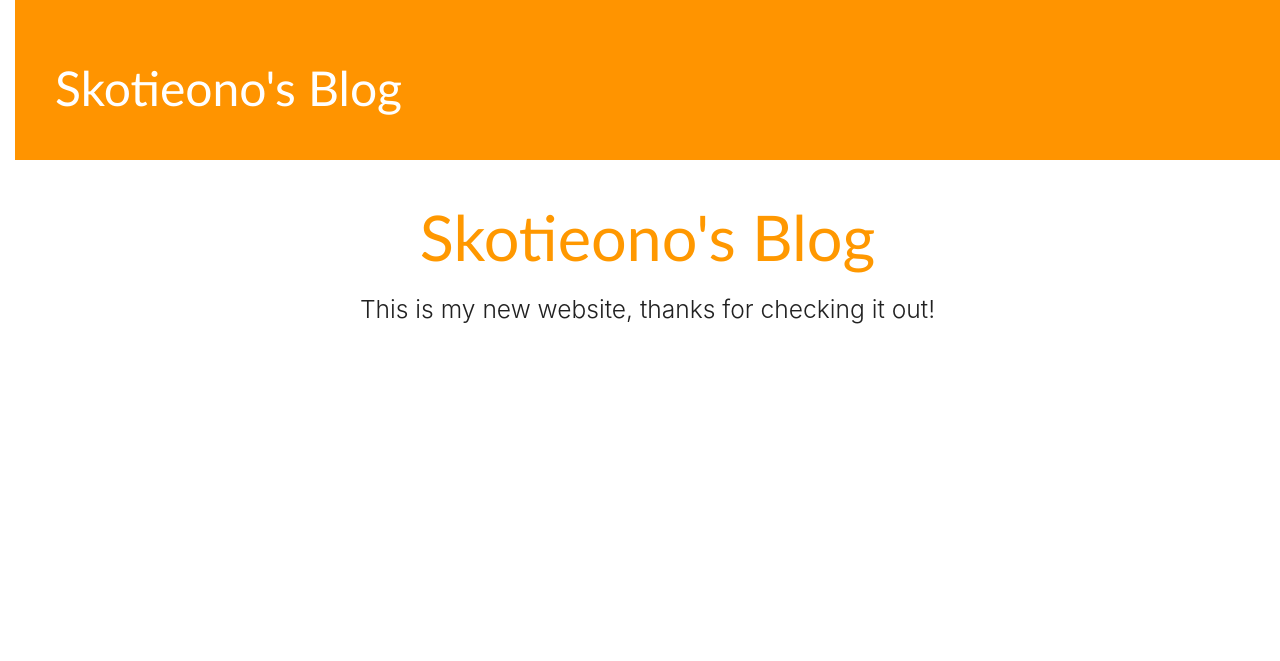
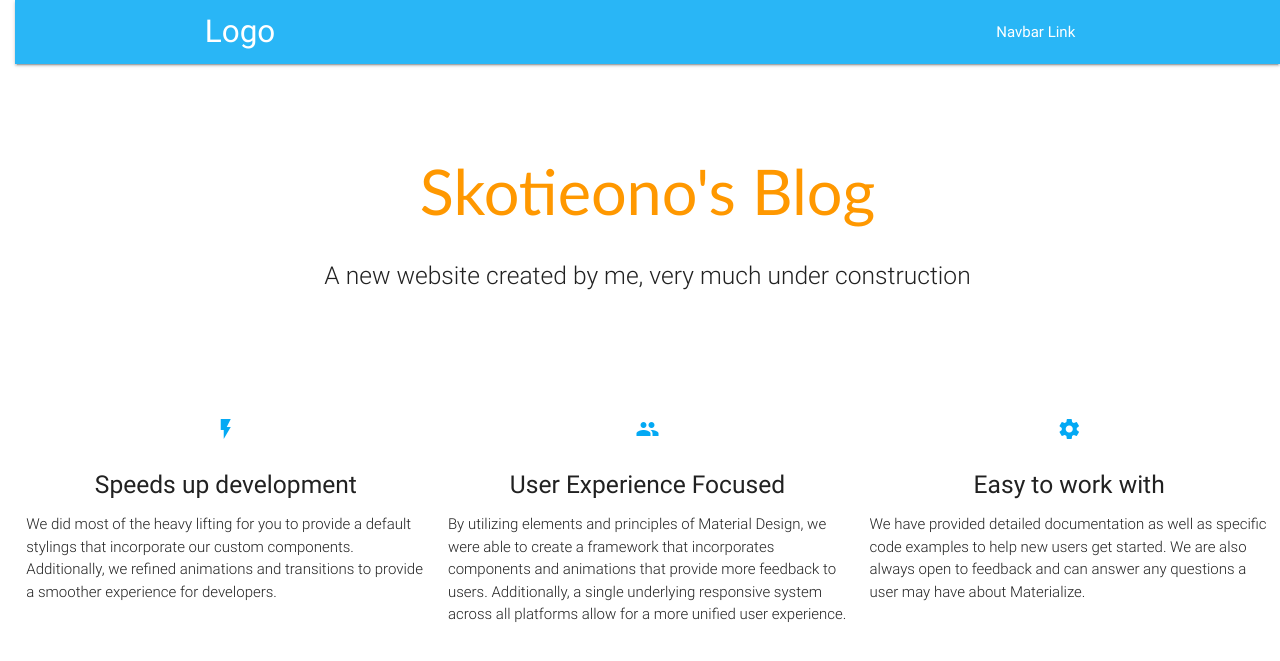
Before and after one commit to Skotieono/myWebsite, a Django app: page / in a window 1280 px wide. Shown: the top 661 px of the page. Run offline with Django 3.2, Linux system fonts and the light colour scheme; data that the repository does not hold is empty; some libraries are stand-ins or nearby versions.

Commit message:
changes to base and post html

```diff
--- a/blog/templates/blog/post_list.html
+++ b/blog/templates/blog/post_list.html
@@ -1,37 +1,79 @@
+
+
 {% load staticfiles %}
-
+<!DOCTYPE html>
 <html>
   <head>
     <title>My New Website</title>
 
     <!--Import Google Icon Font-->
     <link href="https://fonts.googleapis.com/icon?family=Material+Icons" rel="stylesheet">
-    <!--Import materialize.css-->
-    <link type="text/css" rel="stylesheet" href="css/materialize.min.css"  media="screen,projection"/>
+    <!-- Compiled and minified CSS -->
+    <link rel="stylesheet" href="https://cdnjs.cloudflare.com/ajax/libs/materialize/0.100.2/css/materialize.min.css">
     <!-- Compiled and minified JavaScript -->
-    <!--Let browser know website is optimized for mobile-->
-    <meta name="viewport" content="width=device-width, initial-scale=1.0"/>
+    <script src="https://cdnjs.cloudflare.com/ajax/libs/materialize/0.100.2/js/materialize.min.js"></script>
     <link rel="stylesheet" href="{% static 'css/blog.css' %}">
 
   </head>
   <body>
-    <div class="page-header">
-      <h1><a href="/"> Skotieono's Blog</a></h1>
-    </div>
+      <nav class="light-blue lighten-1" role="navigation">
+        <div class="nav-wrapper container"><a id="logo-container" href="#" class="brand-logo">Logo</a>
+          <ul class="right hide-on-med-and-down">
+            <li><a href="#">Navbar Link</a></li>
+          </ul>
 
+          <ul id="nav-mobile" class="side-nav">
+            <li><a href="#">Navbar Link</a></li>
+          </ul>
+          <a href="#" data-activates="nav-mobile" class="button-collapse"><i class="material-icons">menu</i></a>
+        </div>
+      </nav>
+      <div class="section no-pad-bot" id="index-banner">
+        <div class="container">
+          <br><br>
+          <h1 class="header center orange-text">Skotieono's Blog</h1>
+          <div class="row center">
+            <h5 class="header col s12 light">A new website created by me, very much under construction</h5>
+          </div>
+          <br><br>
 
-    <div class="container">
-      <h1 class="header center orange-text">Skotieono's Blog</h1>
-    <div class="row center">
-      <h5 class="header col1 s12 light">This is my new website, thanks for checking it out!</h5>
-    </div>
+        </div>
       </div>
 
-    </div>
+          <!--   Icon Section   -->
+          <div class="row">
+            <div class="col s12 m4">
+              <div class="icon-block">
+                <h2 class="center light-blue-text"><i class="material-icons">flash_on</i></h2>
+                <h5 class="center">Speeds up development</h5>
 
-  </div>
+                <p class="light">We did most of the heavy lifting for you to provide a default stylings that incorporate our custom components. Additionally, we refined animations and transitions to provide a smoother experience for developers.</p>
+              </div>
+            </div>
 
-</div>
+            <div class="col s12 m4">
+              <div class="icon-block">
+                <h2 class="center light-blue-text"><i class="material-icons">group</i></h2>
+                <h5 class="center">User Experience Focused</h5>
+
+                <p class="light">By utilizing elements and principles of Material Design, we were able to create a framework that incorporates components and animations that provide more feedback to users. Additionally, a single underlying responsive system across all platforms allow for a more unified user experience.</p>
+              </div>
+            </div>
+
+            <div class="col s12 m4">
+              <div class="icon-block">
+                <h2 class="center light-blue-text"><i class="material-icons">settings</i></h2>
+                <h5 class="center">Easy to work with</h5>
+
+                <p class="light">We have provided detailed documentation as well as specific code examples to help new users get started. We are also always open to feedback and can answer any questions a user may have about Materialize.</p>
+              </div>
+            </div>
+          </div>
+
+        </div>
+        <br><br>
+      </div>
+
     {% for post in posts %}
         <div class="post">
             <p>published: {{ post.published_date }}</p>
```
Also changed, not shown: blog/templates/blog/base.html (added, +37 -0 lines).
